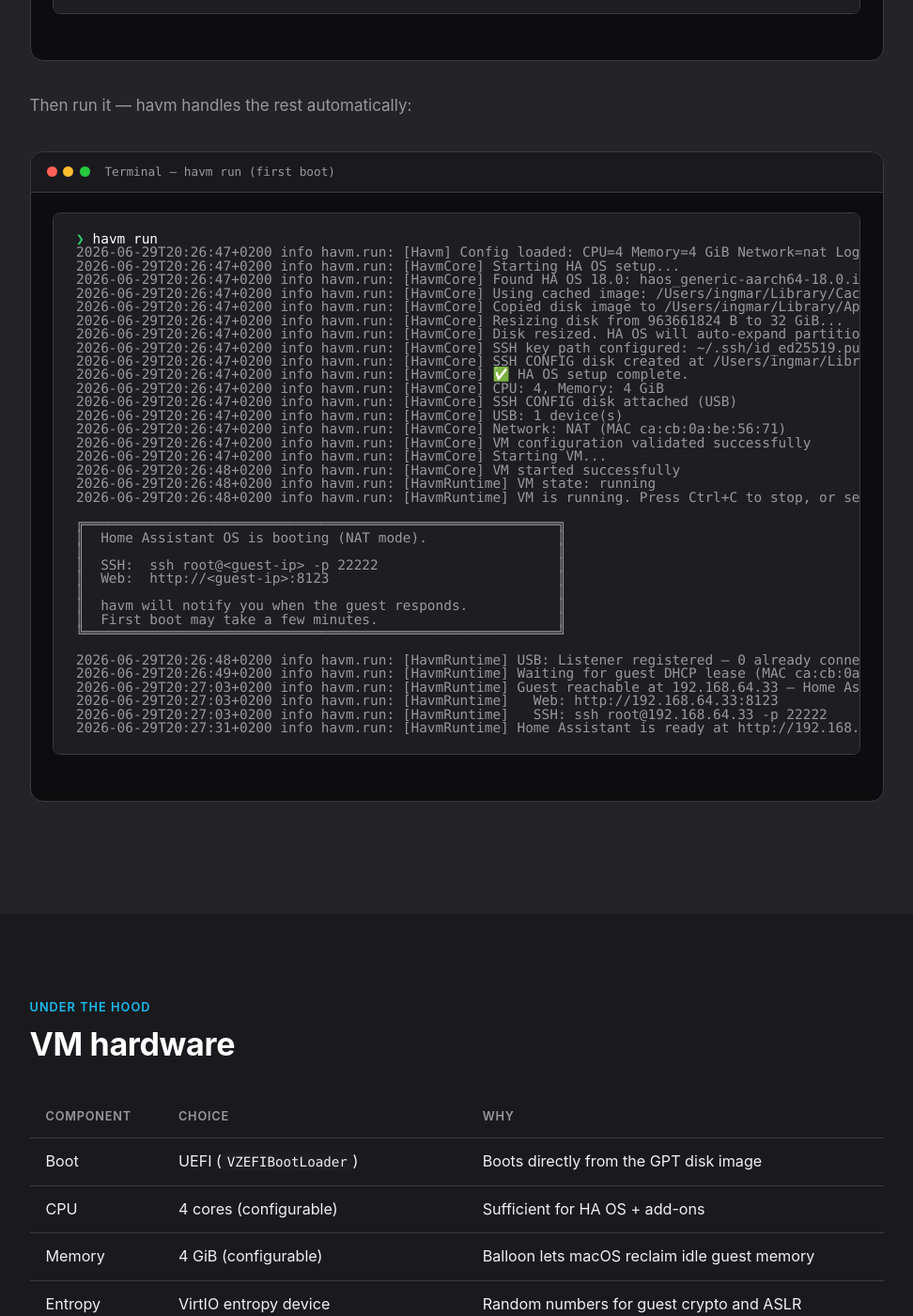
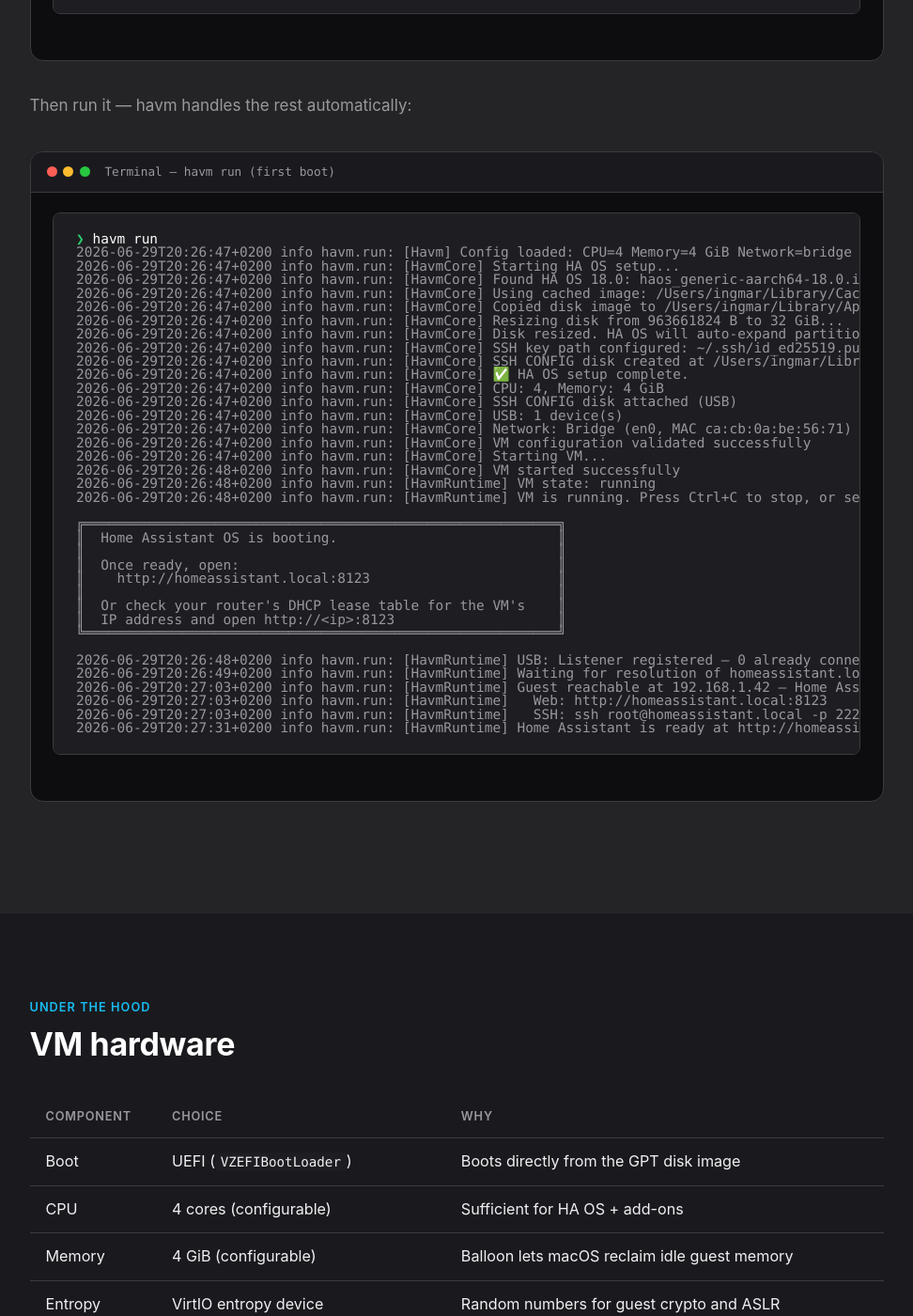
Before and after one commit to IngmarStein/havm, a Jekyll site: the page built from docs/index.md, in a window 1280 px wide and 1400 px high, scrolled down 2508 px. Shown: the whole window at 94% size, without its empty margins (154-1126 px from the left). Built offline with Jekyll 4.4.1, drawn with Linux system fonts in a browser that asks for light colours; some of the changed text lies outside the part shown.

Commit message:
feat: default to bridge networking, fall back to NAT if entitlement missing
Bridge mode gives the VM a LAN-reachable IP for mDNS discovery and local
integrations — Home Assistant needs this for device discovery and integrations.
Self-compiled binaries without com.apple.vm.networking automatically fall back
to NAT. Users who explicitly set network.type: bridge still get an error if
it's unavailable.

- Config: effectiveNetworkType defaults to .bridge (was .nat)
- VMController: when no bridge interfaces available (likely missing
  entitlement), fall back to NAT with a warning instead of throwing —
  but only when bridge is the default, not when explicitly configured
- Test: updated testEffectiveDefaults to expect .bridge

```diff
--- a/docs/index.md
+++ b/docs/index.md
@@ -147,7 +147,7 @@
       </div>
       <div class="terminal-body"><pre>
 <span class="prompt">❯</span> <span class="cmd">havm run</span>
-<span class="out">2026-06-29T20:26:47+0200 info havm.run: [Havm] Config loaded: CPU=4 Memory=4 GiB Network=nat Log=text
+<span class="out">2026-06-29T20:26:47+0200 info havm.run: [Havm] Config loaded: CPU=4 Memory=4 GiB Network=bridge Log=text
 2026-06-29T20:26:47+0200 info havm.run: [HavmCore] Starting HA OS setup...
 2026-06-29T20:26:47+0200 info havm.run: [HavmCore] Found HA OS 18.0: haos_generic-aarch64-18.0.img.xz
 2026-06-29T20:26:47+0200 info havm.run: [HavmCore] Using cached image: /Users/ingmar/Library/Caches/havm/haos_generic-aarch64-18.0.img
@@ -160,7 +160,7 @@
 2026-06-29T20:26:47+0200 info havm.run: [HavmCore] CPU: 4, Memory: 4 GiB
 2026-06-29T20:26:47+0200 info havm.run: [HavmCore] SSH CONFIG disk attached (USB)
 2026-06-29T20:26:47+0200 info havm.run: [HavmCore] USB: 1 device(s)
-2026-06-29T20:26:47+0200 info havm.run: [HavmCore] Network: NAT (MAC ca:cb:0a:be:56:71)
+2026-06-29T20:26:47+0200 info havm.run: [HavmCore] Network: Bridge (en0, MAC ca:cb:0a:be:56:71)
 2026-06-29T20:26:47+0200 info havm.run: [HavmCore] VM configuration validated successfully
 2026-06-29T20:26:47+0200 info havm.run: [HavmCore] Starting VM...
 2026-06-29T20:26:48+0200 info havm.run: [HavmCore] VM started successfully
@@ -168,21 +168,21 @@
 2026-06-29T20:26:48+0200 info havm.run: [HavmRuntime] VM is running. Press Ctrl+C to stop, or send SIGTERM for graceful shutdown.
 
 ╔══════════════════════════════════════════════════════════╗
-║  Home Assistant OS is booting (NAT mode).                ║
+║  Home Assistant OS is booting.                           ║
 ║                                                          ║
-║  SSH:  ssh root@&lt;guest-ip&gt; -p 22222                      ║
-║  Web:  http://&lt;guest-ip&gt;:8123                            ║
+║  Once ready, open:                                       ║
+║    http://homeassistant.local:8123                       ║
 ║                                                          ║
-║  havm will notify you when the guest responds.           ║
-║  First boot may take a few minutes.                      ║
+║  Or check your router's DHCP lease table for the VM's    ║
+║  IP address and open http://&lt;ip&gt;:8123                    ║
 ╚══════════════════════════════════════════════════════════╝
 
 2026-06-29T20:26:48+0200 info havm.run: [HavmRuntime] USB: Listener registered — 0 already connected
-2026-06-29T20:26:49+0200 info havm.run: [HavmRuntime] Waiting for guest DHCP lease (MAC ca:cb:0a:be:56:71)...
-2026-06-29T20:27:03+0200 info havm.run: [HavmRuntime] Guest reachable at 192.168.64.33 — Home Assistant should be ready shortly
-2026-06-29T20:27:03+0200 info havm.run: [HavmRuntime]   Web: http://192.168.64.33:8123
-2026-06-29T20:27:03+0200 info havm.run: [HavmRuntime]   SSH: ssh root@192.168.64.33 -p 22222
-2026-06-29T20:27:31+0200 info havm.run: [HavmRuntime] Home Assistant is ready at http://192.168.64.33:8123</span>
+2026-06-29T20:26:49+0200 info havm.run: [HavmRuntime] Waiting for resolution of homeassistant.local...
+2026-06-29T20:27:03+0200 info havm.run: [HavmRuntime] Guest reachable at 192.168.1.42 — Home Assistant should be ready shortly
+2026-06-29T20:27:03+0200 info havm.run: [HavmRuntime]   Web: http://homeassistant.local:8123
+2026-06-29T20:27:03+0200 info havm.run: [HavmRuntime]   SSH: ssh root@homeassistant.local -p 22222
+2026-06-29T20:27:31+0200 info havm.run: [HavmRuntime] Home Assistant is ready at http://homeassistant.local:8123</span>
 </pre>
       </div>
     </div>
@@ -205,7 +205,7 @@
         <tr><td>Memory</td><td>4 GiB (configurable)</td><td>Balloon lets macOS reclaim idle guest memory</td></tr>
         <tr><td>Entropy</td><td>VirtIO entropy device</td><td>Random numbers for guest crypto and ASLR</td></tr>
         <tr><td>Disk</td><td>32 GiB raw image, VirtIO block</td><td>APFS sparse on disk (~6 GiB used after first boot)</td></tr>
-        <tr><td>Network</td><td>NAT with stable MAC</td><td>Works out of the box, no extra setup</td></tr>
+        <tr><td>Network</td><td>Bridge with stable MAC</td><td>LAN-reachable IP; falls back to NAT without entitlement</td></tr>
         <tr><td>CONFIG disk</td><td>USB mass storage (XHCI)</td><td>HA OS imports SSH keys from USB, not VirtIO</td></tr>
         <tr><td>NVRAM</td><td>Persisted EFI variable store</td><td>GRUB boot state survives reboots</td></tr>
         <tr><td>Platform</td><td><code>VZGenericPlatformConfiguration</code></td><td>Stable machine ID → consistent MAC</td></tr>
@@ -315,7 +315,7 @@
   memory_size: "4 GiB"
   disk_size: "32 GiB"
 network:
-  type: nat
+  type: bridge
 haos:
   release_channel: stable
 ssh:
```
Also changed, not shown: CLAUDE.md (+1 -1 lines), DESIGN.md (+2 -2 lines), docs/configuration.md (+7 -5 lines), README.md, 3 other files.
